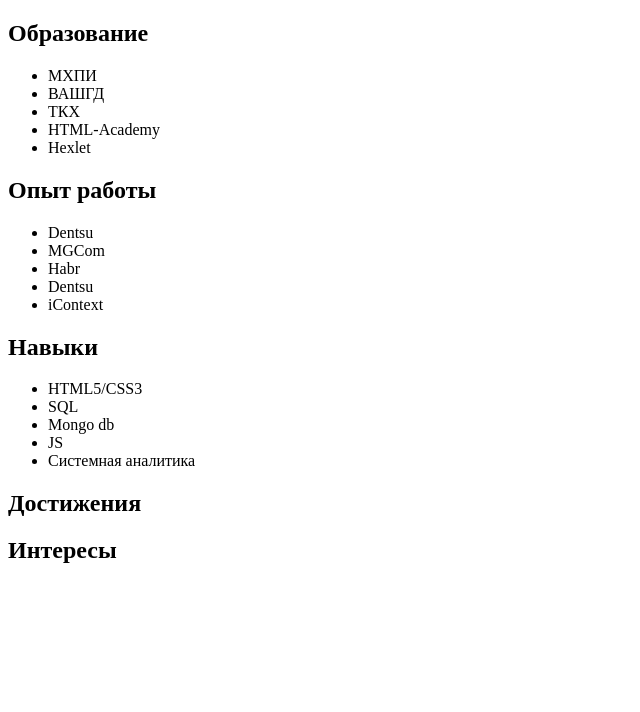
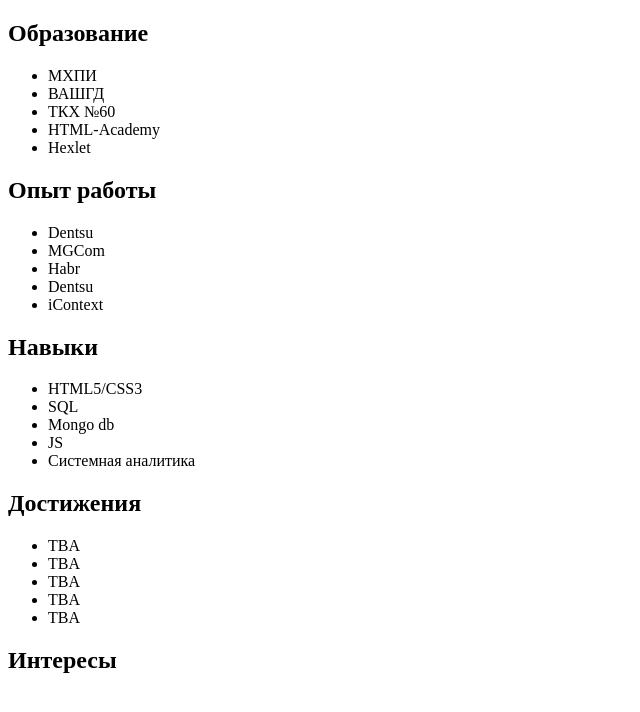
Before and after one commit to vlastavetra/vlastavetra.github.io, a plain HTML site: page index.html in a window 1280 px wide. Shown: the whole page, without its empty margins (0-640 px from the left). Drawn offline with Linux system fonts and the light colour scheme.

Commit message:
add new list

```diff
--- a/index.html
+++ b/index.html
@@ -12,7 +12,7 @@
         <ul>
           <li>МХПИ</li>
           <li>ВАШГД</li>
-          <li>ТКХ</li>
+          <li>ТКХ №60</li>
           <li>HTML-Academy</li>
           <li>Hexlet</li>
         </ul>
@@ -37,7 +37,16 @@
           <li>Системная аналитика</li>
         </ul>
       </section>
-      <section><h2>Достижения</h2></section>
+      <section>
+        <h2>Достижения</h2>
+        <ul>
+          <li>TBA</li>
+          <li>TBA</li>
+          <li>TBA</li>
+          <li>TBA</li>
+          <li>TBA</li>
+        </ul>
+      </section>
       <section><h2>Интересы</h2></section>
     </main>
     <footer></footer>
```
